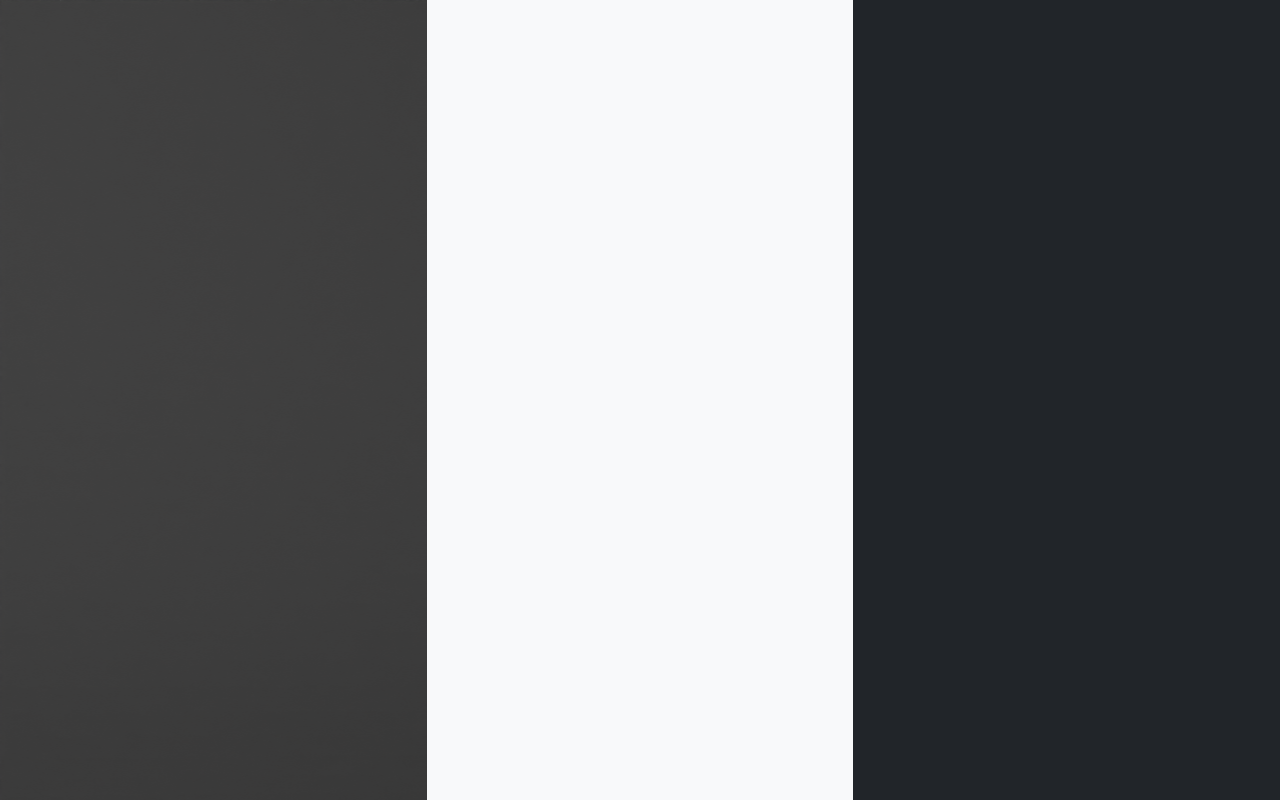
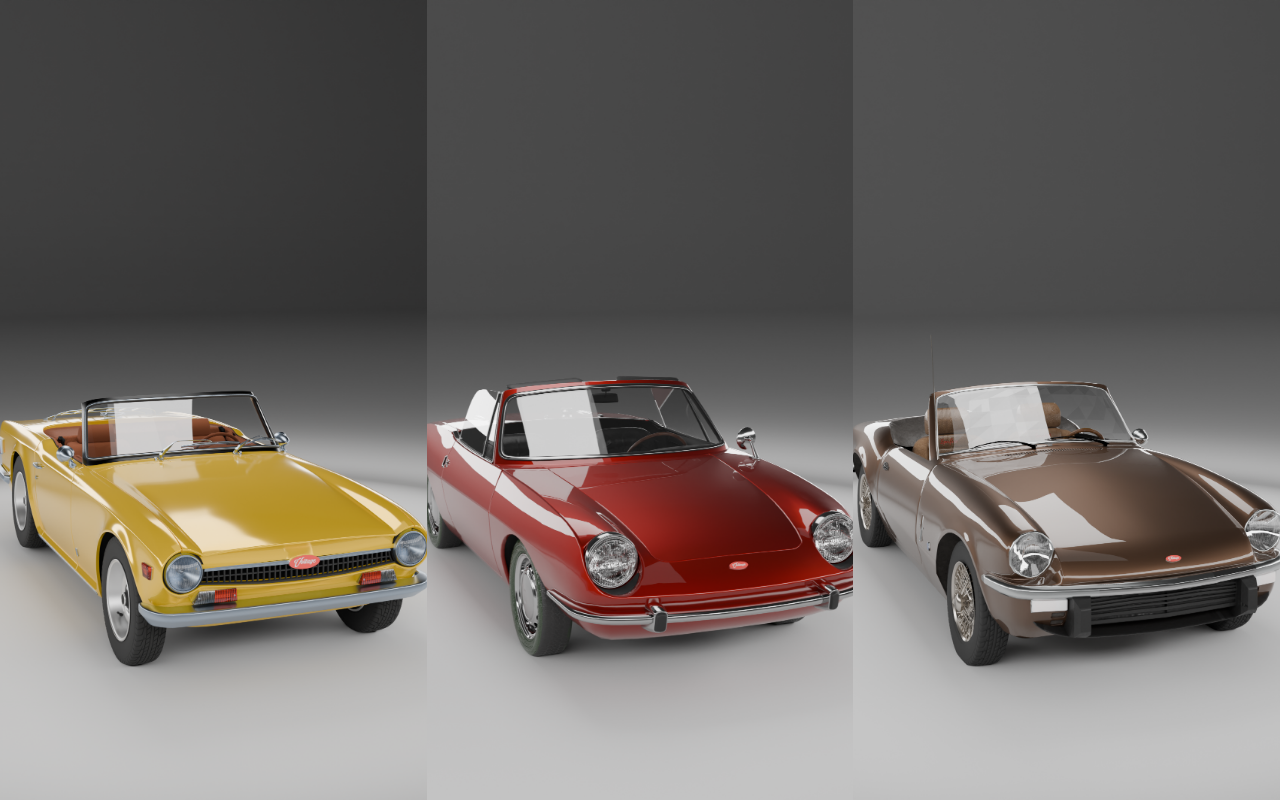
Before and after one commit to xico1920/Voltage, a PHP site: page / in a window 1280 px wide. Shown: the part 800-1600 px from the top of the page. Run offline with PHP 8.4, Linux system fonts and the light colour scheme.

Commit message:
image fitment

```diff
--- a/style.css
+++ b/style.css
@@ -39,10 +39,25 @@
 
 .dynamo{
     background-image: url("Images/model1.png");
+    object-fit: cover;
+    margin: auto;
+    background-repeat: no-repeat;
+    background-position: center;
+    background-size: cover;
 }
 .lumina{
-
+    background-image: url("Images/model2.png");
+    object-fit: cover;
+    margin: auto;
+    background-repeat: no-repeat;
+    background-position: center;
+    background-size: cover;
 }
 .lythi{
-
+    background-image: url("Images/model3.png");
+    object-fit: cover;
+    margin: auto;
+    background-repeat: no-repeat;
+    background-position: center;
+    background-size: cover;
 }
```
